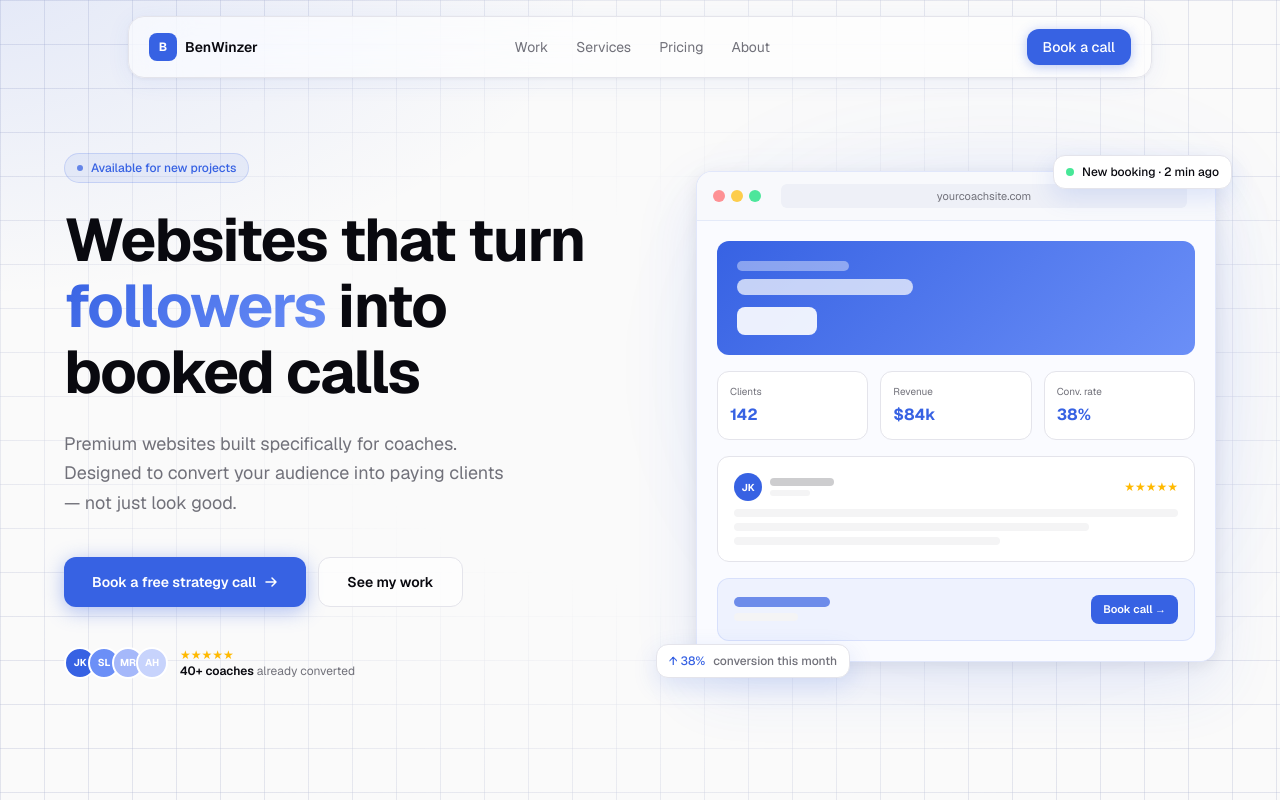
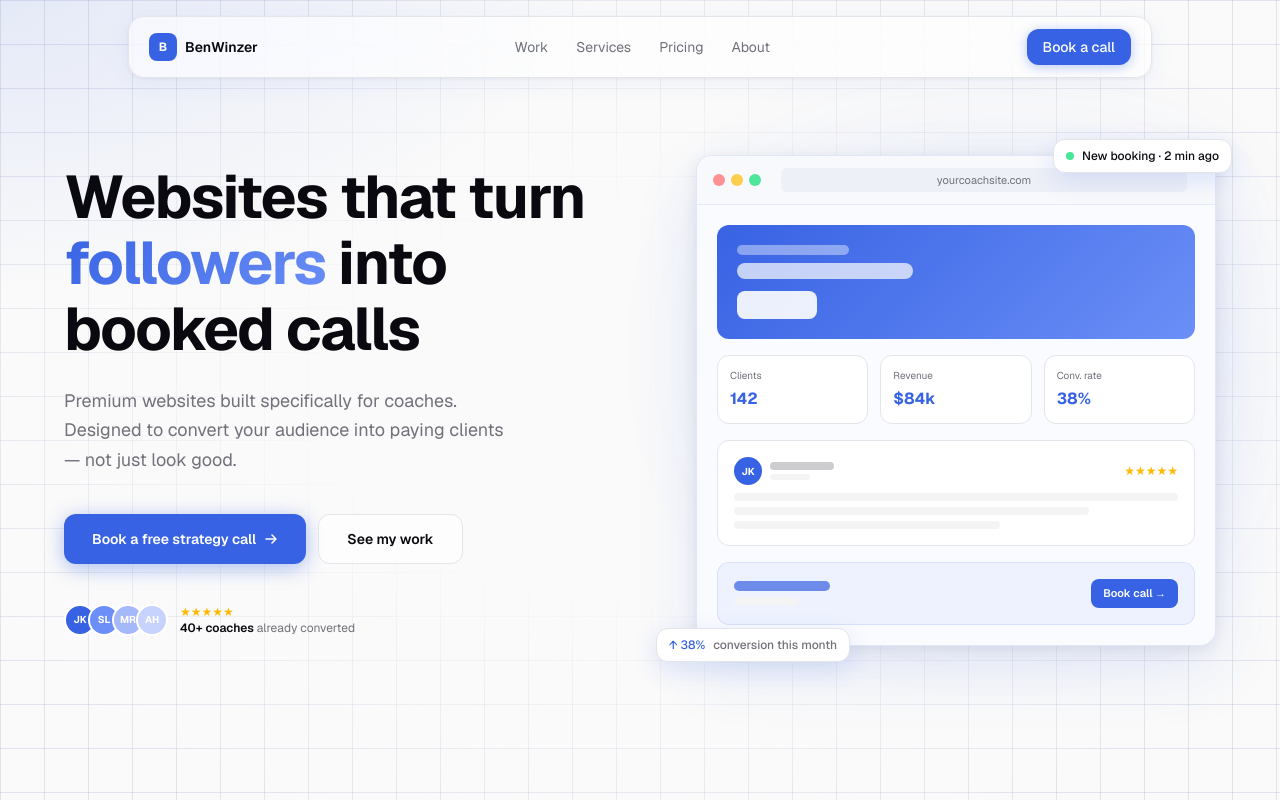
Before and after one commit to qpxv/websites, a Next.js app: page / in a window 1280 px wide. Built offline with nearby package versions, Linux system fonts and the light colour scheme.

Commit message:
feat: hero done so far i would say

```diff
--- a/app/components/home/HeroSection.tsx
+++ b/app/components/home/HeroSection.tsx
@@ -6,7 +6,7 @@ export default function HeroSection() {
   return (
     <>
       <Navbar />
-      <section className="relative z-10 min-h-screen flex items-center px-6 pt-24 pb-16">
+      <section className="relative z-10 min-h-screen flex items-center px-6 py-24">
         <div className="w-full max-w-6xl mx-auto grid grid-cols-1 lg:grid-cols-2 gap-16 items-center">
           <HeroText />
           <HeroImage />
--- a/app/components/home/hero/HeroText.tsx
+++ b/app/components/home/hero/HeroText.tsx
@@ -1,4 +1,3 @@
-import HeroBadge from "./HeroBadge";
 import HeroHeading from "./HeroHeading";
 import HeroCTAButtons from "./HeroCTAButtons";
 import HeroSocialProof from "./HeroSocialProof";
@@ -6,7 +5,6 @@ import HeroSocialProof from "./HeroSocialProof";
 export default function HeroText() {
   return (
     <div className="relative z-10 flex flex-col items-start">
-      <HeroBadge />
       <HeroHeading />
       <p className="text-base sm:text-lg text-muted-text leading-relaxed mb-10 max-w-md">
         Premium websites built specifically for coaches. Designed to convert your audience
```
